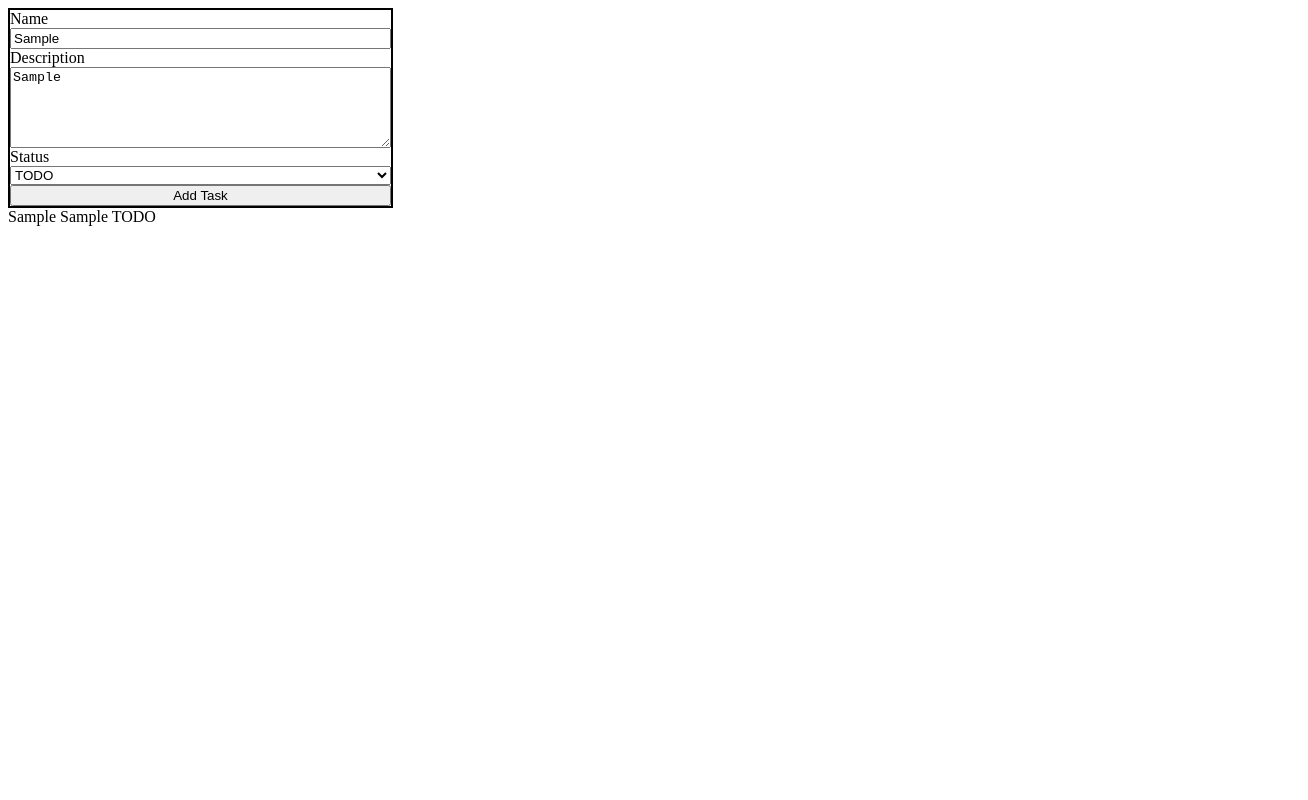
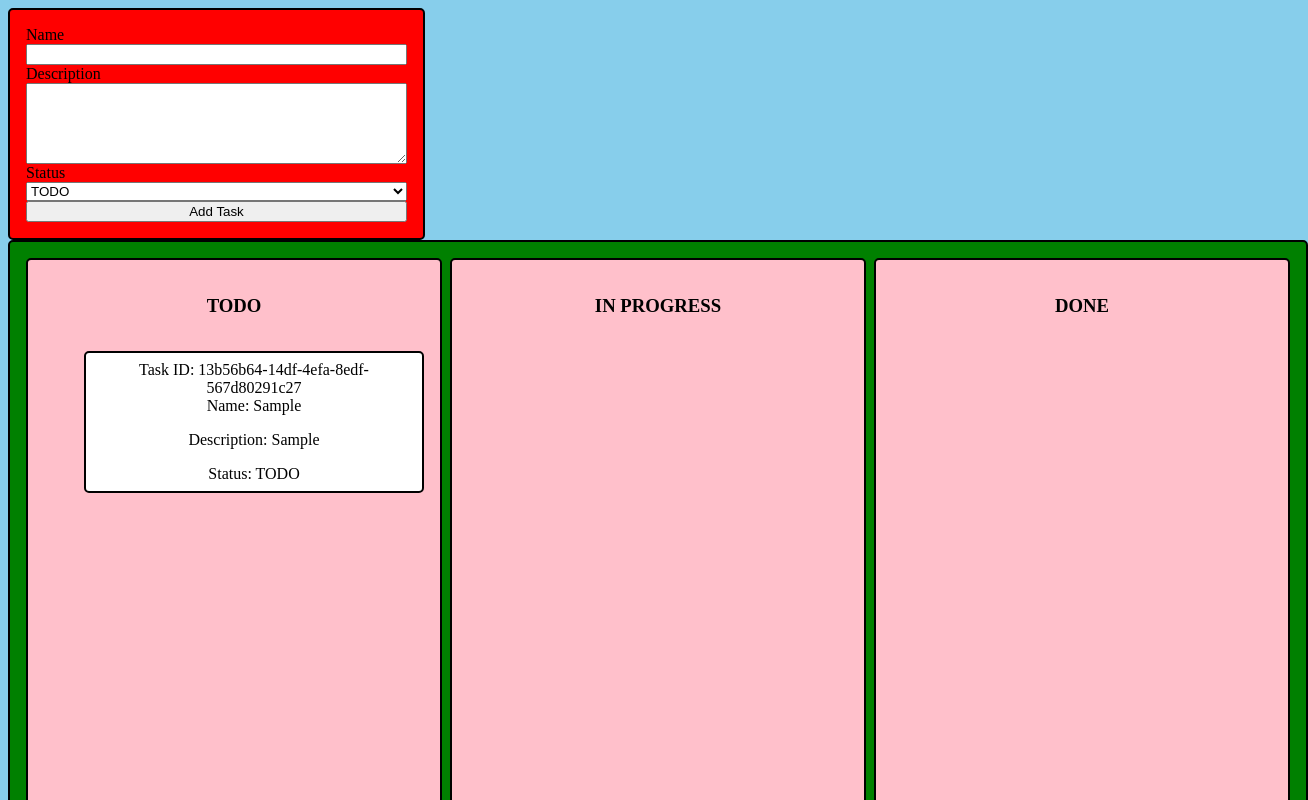
Before and after one commit to iamchrismolina/cdcmolina-05202024, a Vue app: page / in a window 1280 px wide. Both pictures are taken after typing "Sample", "Sample" into the empty fields and a click on the button "Add Task". Shown: the top 800 px of the page, 1308 px wide, since content can reach past the window. Built offline with nearby package versions, Linux system fonts and the light colour scheme.

Commit message:
feat: added update functionality

```diff
--- a/index.html
+++ b/index.html
@@ -5,9 +5,20 @@
     <link rel="icon" href="/favicon.ico">
     <meta name="viewport" content="width=device-width, initial-scale=1.0">
     <title>Vite App</title>
+    <style>
+      * {
+        list-style-type: none;
+      }
+      .body {
+        background-color: skyblue;
+      }
+      .app {
+        height: 100vh;
+      }
+    </style>
   </head>
-  <body>
-    <div id="app"></div>
+  <body class='body'>
+    <div id="app" class="app"></div>
     <script type="module" src="/src/main.ts"></script>
   </body>
 </html>
--- a/src/components/molecules/VTaskForm.vue
+++ b/src/components/molecules/VTaskForm.vue
@@ -1,9 +1,11 @@
-<script setupt lang='ts'>
+<script setup lang='ts'>
+
+const emit = defineEmits(['submitTask'])
 
 </script>
 
 <template>
-<form @submit.prevent class='form'>
+<form @submit.prevent="emit('submitTask')" class='form'>
 	<slot></slot>
 </form>
 </template>
@@ -14,6 +16,9 @@
 	flex-direction: column;
 	border: 2px solid black;
 	width: fit-content;
+	padding: 1rem;
+	border-radius: 5px;
+	background: red;
 }
 
 </style>
--- a/src/components/pages/HomeView.vue
+++ b/src/components/pages/HomeView.vue
@@ -6,17 +6,26 @@ import VInput from '@/components/atoms/VInput.vue'
 import VText from '@/components/atoms/VText.vue'
 import VTaskForm from '@/components/molecules/VTaskForm.vue'
 import { ref } from 'vue'
+import { v4 as uuidv4 } from 'uuid'
 import type { Task, Status } from '@/types/tasks'
 
 const name = ref<string>('')
 const description = ref<string>('')
 const status = ref<Status>('TODO')
 
+function addTask() {
+	createTask(name.value, description.value, status.value)
+	name.value = ''
+	description.value = ''
+	status.value = 'TODO'
+}
+
 </script>
 
 <template>
-	<aside>
-	<VTaskForm>
+
+	<aside class="form-container">
+		<VTaskForm @submitTask='addTask'>
 			<VText for='name' :tag="'label'" :content="'Name'" />
 			<VInput v-model:input-value='name' id='name' :inputType="'text'" maxlength='250' required />
 			<VText for='description' :tag="'label'" :content="'Description'" />
@@ -30,14 +39,90 @@ const status = ref<Status>('TODO')
 			<VButton :buttonType="'submit'" :buttonText="'Add Task'"/>
 		</VTaskForm>
 	</aside>
-<main>
-	{{ name }}
-	{{ description }}
-	{{ status }}
+
+	<main class="tasks">
+
+		<section class="tasks--container">
+			<h3>TODO</h3>
+				<ul>
+					<template v-for='(task, idx) in tasks' :key="uuidv4()">
+						<li v-if="task.status == 'TODO'">
+							<div class="task">
+								<div>Task ID: {{ task.taskId }}</div>
+								<span>Name: {{ task.name }}</span>
+								<p>Description: {{ task.description }}</p>
+								<span>Status: {{ task.status }}</span>
+							</div>
+						</li>
+					</template>
+				</ul>
+		</section>
+
+		<section class="tasks--container">
+			<h3>IN PROGRESS</h3>
+			<ul>
+				<template v-for="(task, idx) in tasks" :key="uuidv4()">
+					<li v-if="task.status == 'IN_PROGRESS'">
+							<div class="task">
+								<div>Task ID: {{ task.taskId }}</div>
+								<span>Name: {{ task.name }}</span>
+								<p>Description: {{ task.description }}</p>
+								<span>Status: {{ task.status }}</span>
+							</div>
+					</li>
+				</template>
+			</ul>
+		</section>
+
+		<section class="tasks--container">
+			<h3>DONE</h3>
+			<ul>
+				<template v-for="(task, idx) in tasks" :key="uuidv4()">
+					<li v-if="task.status === 'DONE'">
+							<div class="task">
+								<div>Task ID: {{ task.taskId }}</div>
+								<span>Name: {{ task.name }}</span>
+								<p>Description: {{ task.description }}</p>
+								<span>Status: {{ task.status }}</span>
+							</div>
+					</li>
+				</template>
+			</ul>
+		</section>
 	</main>
+
 </template>
 
 <style scoped>
+.tasks {
+	display: flex;
+	width: 100%;
+	height: 100vh;
+	justify-content: space-around;
+	border: 2px solid black;
+	padding: 1rem;
+	gap: 0.5rem;
+	background-color: green;
+	border-radius: 5px;
+}
 
+.task {
+	border: 2px solid black;
+	border-radius: 5px;
+	padding: 0.5rem;
+	background-color: white;
+}
+
+.tasks--container {
+	border: 2px solid black;
+	padding: 1rem;
+	width: 100%;
+	height: 95%;
+	text-align: center;
+	display: flex;
+	flex-direction: column;
+	background-color: pink;
+	border-radius: 5px;
+}
 
 </style>
--- a/src/stores/tasks.ts
+++ b/src/stores/tasks.ts
@@ -17,13 +17,14 @@ const useTasksStore = defineStore('tasks', () => {
 		tasks.value.push(newTask)
 	}
 
-	createTask({name: 'Vue 3', description: 'Study hard on Full Stack', status: 'DONE'})
+	const updateTask = (taskId: uuid, name?: string, description?: string, status: Status) => {
+		const task = tasks.value.find((t) => t.taskId === taskId)
+		task.name = name ?? task.name
+		task.description = description ?? task.description
+		task.status = status ?? task.status
+	}
 
-	return { tasks, createTask }
-
+	return { tasks, createTask, updateTask }
 })
 
-
-
-
 export { useTasksStore }
```
Also changed, not shown: src/stores/counter.ts (deleted, +0 -12 lines). Lines whose indentation alone changed are shown as unchanged.
